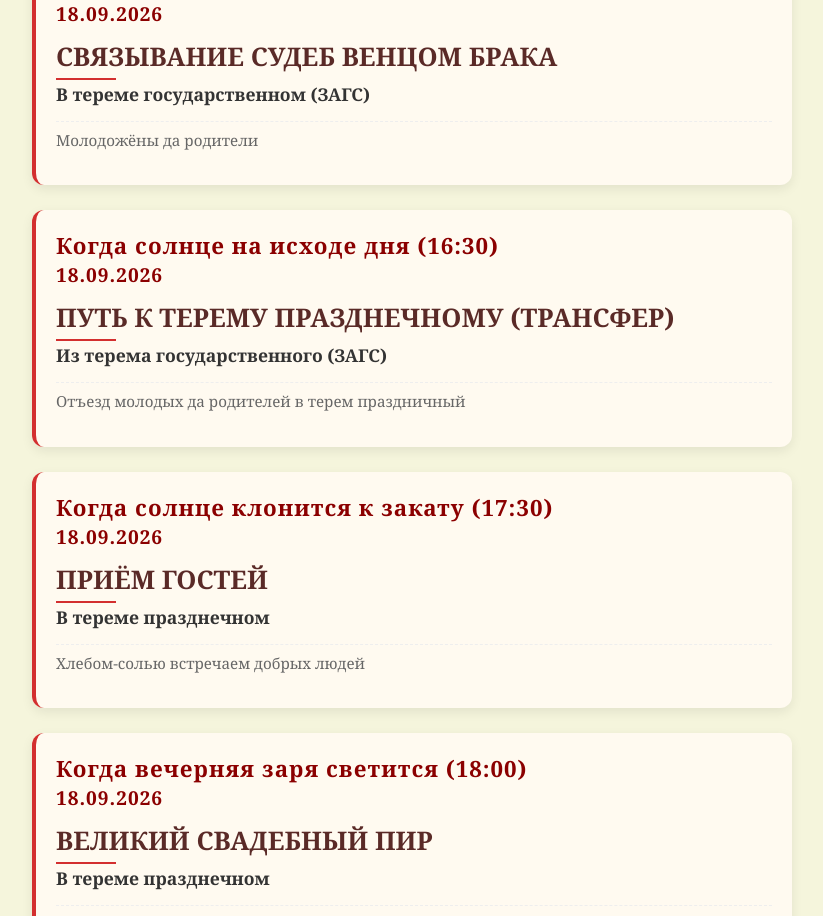
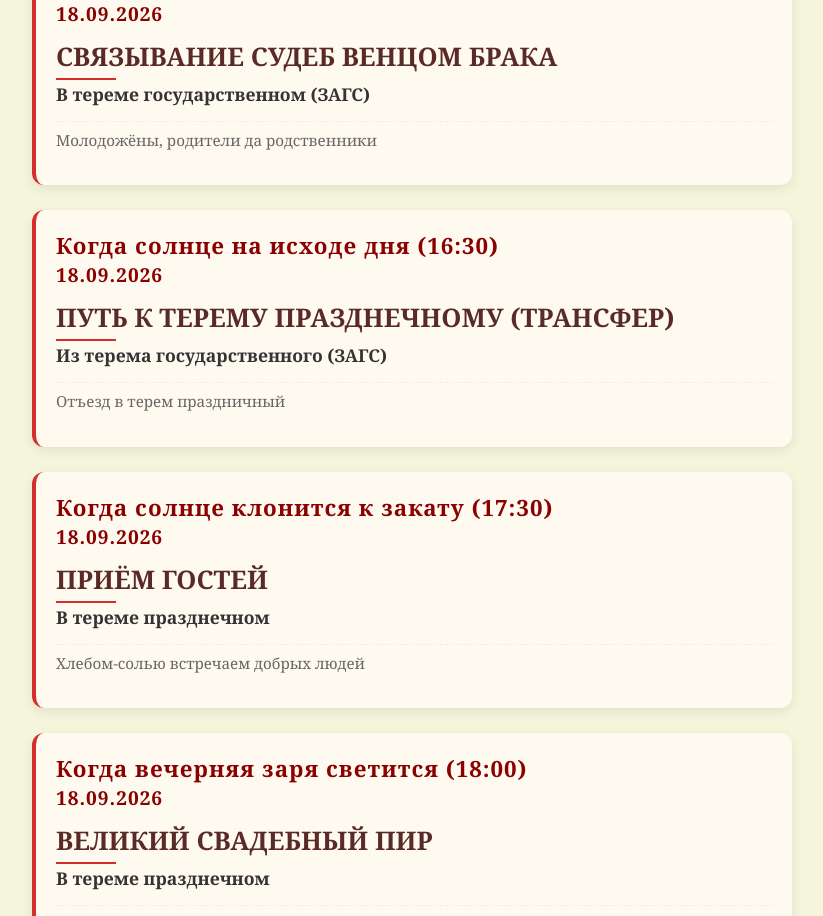
Before and after one commit to 9kaluga/wedding, a React (Vite) app: page / in a window 1280 px wide. Shown: the part 2157-3073 px from the top of the page, without its empty margins (228-1051 px from the left). Built offline with nearby package versions, Linux system fonts and the light colour scheme.

Commit message:
feat(29): изменен текст

```diff
--- a/src/components/ScheduleSection.tsx
+++ b/src/components/ScheduleSection.tsx
@@ -5,14 +5,14 @@ const ScheduleSection = () => {
       date: "18.09.2026",
       title: "Связывание судеб венцом брака",
       place: "В тереме государственном (ЗАГС)",
-      guests: "Молодожёны да родители",
+      guests: "Молодожёны, родители да родственники",
     },
     {
       time: "Когда солнце на исходе дня (16:30)",
       date: "18.09.2026",
       title: "Путь к терему празднечному (Трансфер)",
       place: "Из терема государственного (ЗАГС)",
-      guests: "Отъезд молодых да родителей в терем праздничный",
+      guests: "Отъезд в терем праздничный",
     },
     {
       time: "Когда солнце клонится к закату (17:30)",
```
